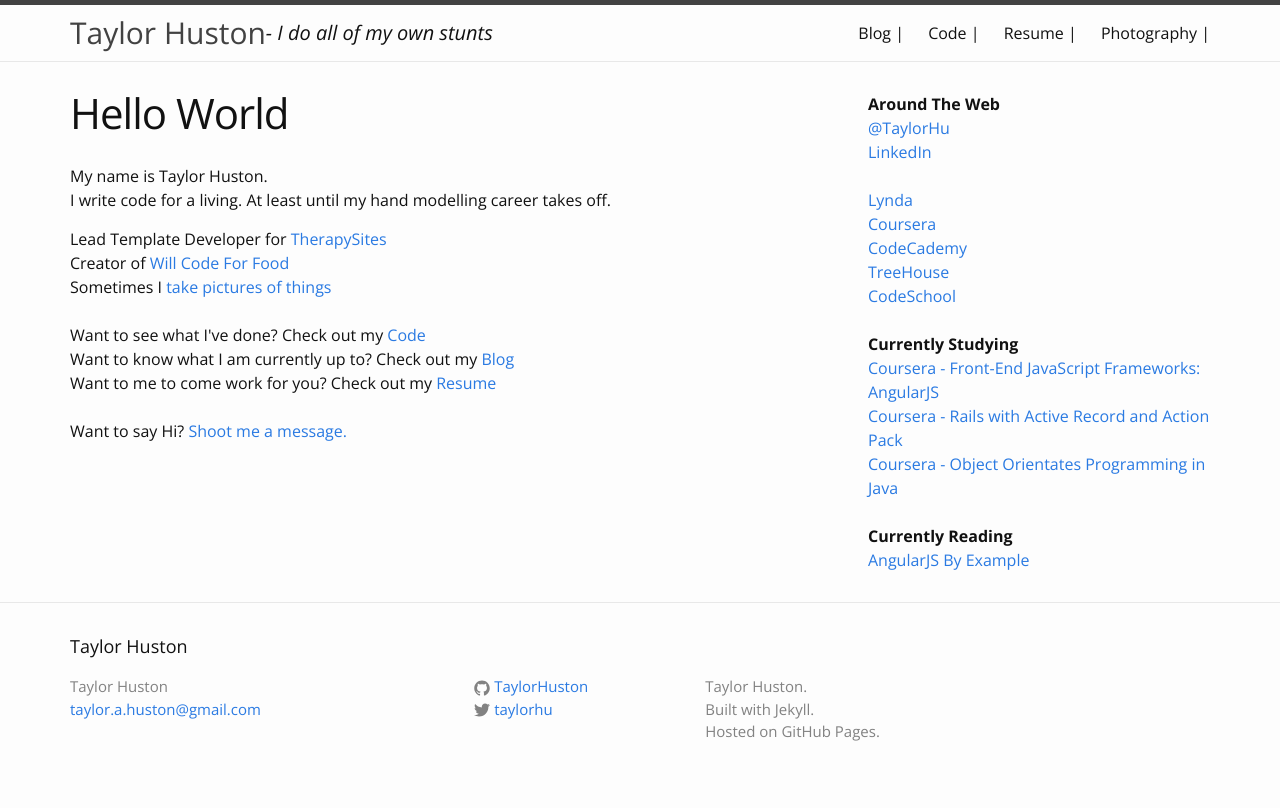
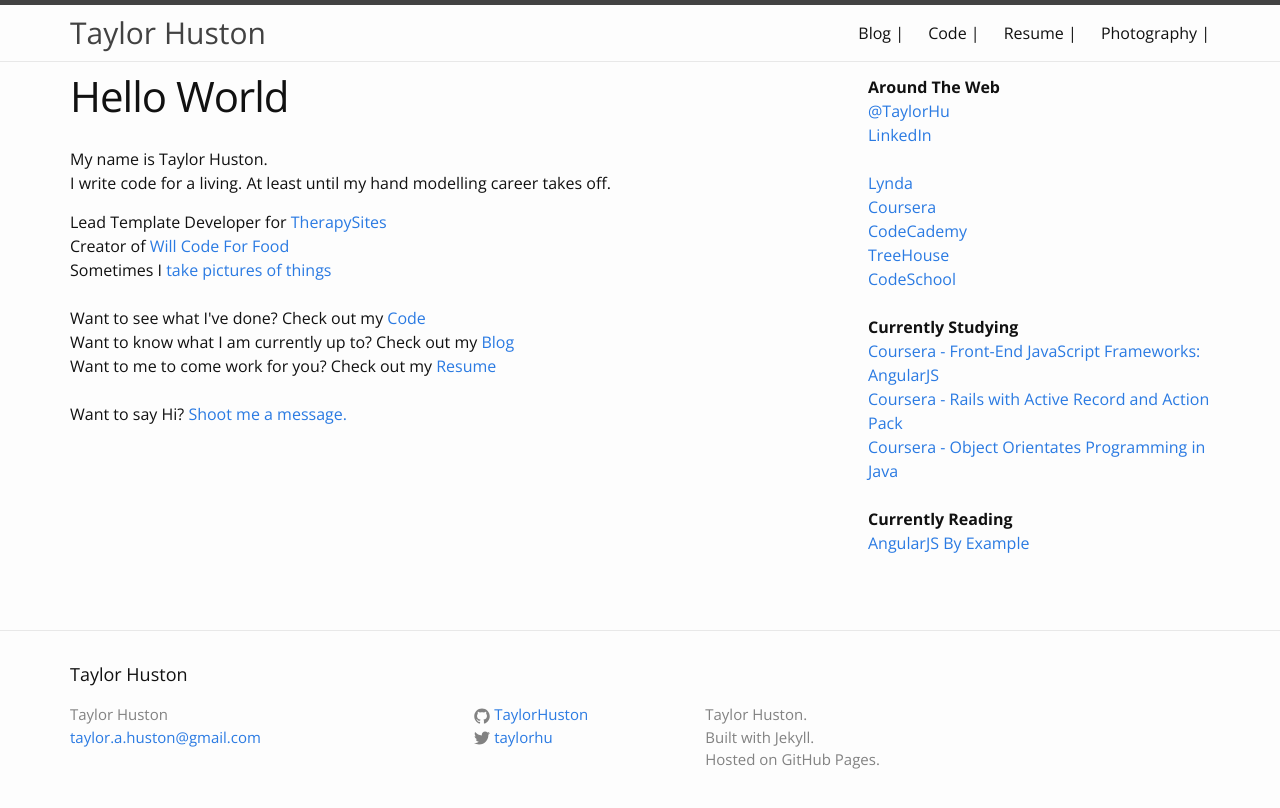
Before and after one commit to TaylorHuston/taylorhuston.github.io, a Jekyll site: the page built from index.html, in a window 1280 px wide. Shown: the top 808 px of the page. Built offline with Jekyll 4.4.1, drawn with Linux system fonts in a browser that asks for light colours; some web fonts are replaced.

Commit message:
Make header fixed

```diff
--- a/_includes/header.html
+++ b/_includes/header.html
@@ -2,7 +2,7 @@
 
   <div class="wrapper">
 
-    <a class="site-title" href="{{ site.baseurl }}/">{{ site.title }}</a> <em class="site-subtitle"> - I do all of my own stunts</em>
+    <a class="site-title" href="{{ site.baseurl }}/">{{ site.title }}</a>
 
     <nav class="site-nav">
       <a href="#" class="menu-icon">
@@ -16,10 +16,10 @@
       <div class="trigger">
         {% for page in site.pages %}
           {% if page.title %}
-          <a class="page-link" href="{{ page.url | prepend: site.baseurl }}">{{ page.title }}</a> |
+          <a class="page-link" href="{{ page.url | prepend: site.baseurl }}">{{ page.title }} |</a>
           {% endif %}
         {% endfor %}
-        <a class="page-link" href="http://www.taylorhustonphotography.com" target="_blank">Photography</a> |
+        <a class="page-link" href="http://www.taylorhustonphotography.com" target="_blank">Photography |</a>
       </div>
     </nav>
 
--- a/_sass/_layout.scss
+++ b/_sass/_layout.scss
@@ -7,7 +7,8 @@
     min-height: 56px;
 
     // Positioning context for the mobile navigation icon
-    position: relative;
+    position: fixed;
+    width: 100%;
 }
 
 .site-title {
@@ -30,7 +31,7 @@
     font-size: 20px;
 //    letter-spacing: -1px;
     margin-bottom: 0;
-  font-style: italic;
+    font-style: italic;
 }
 
 .site-subtitle {
@@ -178,7 +179,7 @@
  * Page content
  */
 .page-content {
-    padding: $spacing-unit 0;
+    padding: $spacing-unit*2.5 0;
 }
 
 .page-heading {
@@ -204,6 +205,51 @@
     font-size: 24px;
 }
 
+
+.mooc, .skills {
+  display: flex;
+
+
+  ul {
+    flex: 1 1 100%;
+    min-width: 1;
+  }
+
+  @media screen and (max-width: $on-palm) {
+    flex-direction: column;
+
+    ul {
+      width: 100%;
+    }
+  }
+}
+
+.left {
+  width: 65%;
+  float: left;
+
+  @media screen and (max-width: $on-palm) {
+    width: 100%;
+  }
+}
+
+.right {
+  width: 30%;
+  float: right;
+
+  @media screen and (max-width: $on-palm) {
+    display: none;
+  }
+
+}
+
+.date {
+  float: right;
+
+  @media screen and (max-width: $on-palm) {
+    float: none;
+  }
+}
 
 /**
  * Posts
--- a/css/main.scss
+++ b/css/main.scss
@@ -51,50 +51,3 @@
         "layout",
         "syntax-highlighting"
 ;
-
-
-
-.mooc, .skills {
-  display: flex;
-
-
-  ul {
-    flex: 1 1 100%;
-    min-width: 1;
-  }
-
-  @media screen and (max-width: $on-palm) {
-    flex-direction: column;
-
-    ul {
-      width: 100%;
-    }
-  }
-}
-
-.left {
-  width: 65%;
-  float: left;
-
-  @media screen and (max-width: $on-palm) {
-    width: 100%;
-  }
-}
-
-.right {
-  width: 30%;
-  float: right;
-
-  @media screen and (max-width: $on-palm) {
-    display: none;
-  }
-
-}
-
-.date {
-  float: right;
-
-  @media screen and (max-width: $on-palm) {
-    float: none;
-  }
-}
```
